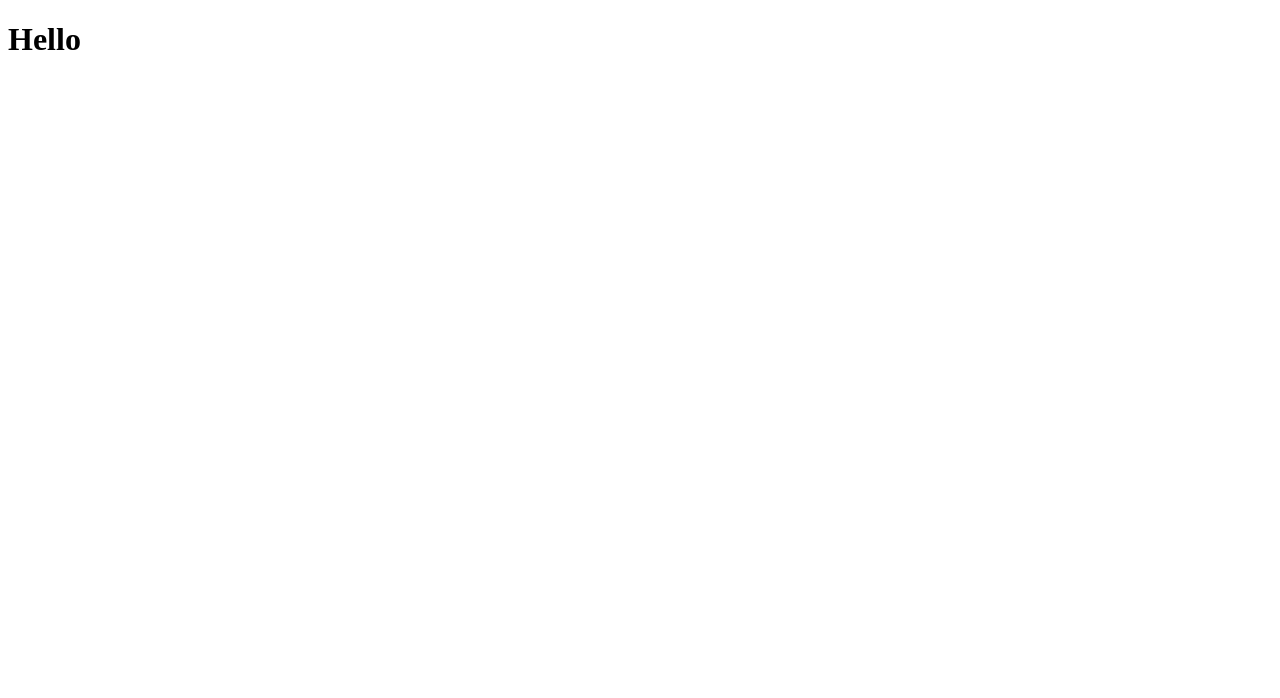
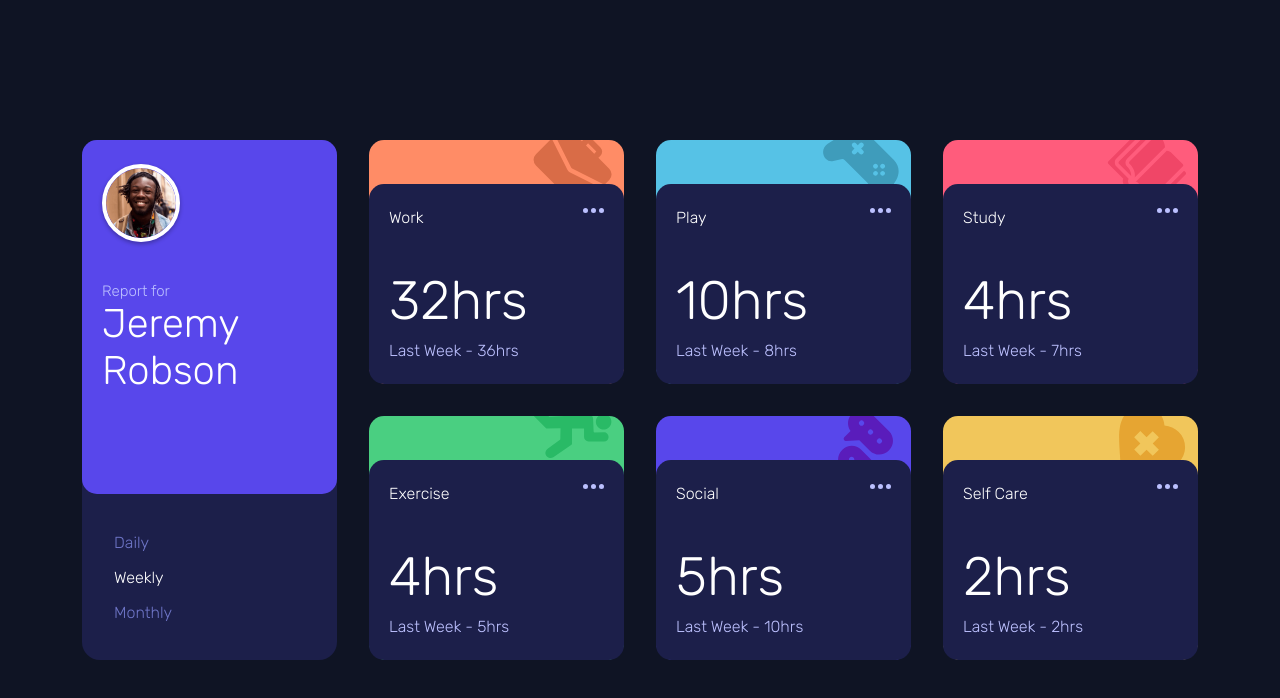
Before and after one commit to DesignAssembly/time-tracking, a website: page index.html in a window 1280 px wide. Drawn offline with Linux system fonts and the light colour scheme.

Commit message:
Full build

```diff
--- /dev/null
+++ b/data.json
@@ -0,0 +1,104 @@
+[
+  {
+    "title": "Work",
+    "timeframes": {
+      "daily": {
+        "current": 5,
+        "previous": 7
+      },
+      "weekly": {
+        "current": 32,
+        "previous": 36
+      },
+      "monthly": {
+        "current": 103,
+        "previous": 128
+      }
+    }
+  },
+  {
+    "title": "Play",
+    "timeframes": {
+      "daily": {
+        "current": 1,
+        "previous": 2
+      },
+      "weekly": {
+        "current": 10,
+        "previous": 8
+      },
+      "monthly": {
+        "current": 23,
+        "previous": 29
+      }
+    }
+  },
+  {
+    "title": "Study",
+    "timeframes": {
+      "daily": {
+        "current": 0,
+        "previous": 1
+      },
+      "weekly": {
+        "current": 4,
+        "previous": 7
+      },
+      "monthly": {
+        "current": 13,
+        "previous": 19
+      }
+    }
+  },
+  {
+    "title": "Exercise",
+    "timeframes": {
+      "daily": {
+        "current": 1,
+        "previous": 1
+      },
+      "weekly": {
+        "current": 4,
+        "previous": 5
+      },
+      "monthly": {
+        "current": 11,
+        "previous": 18
+      }
+    }
+  },
+  {
+    "title": "Social",
+    "timeframes": {
+      "daily": {
+        "current": 1,
+        "previous": 3
+      },
+      "weekly": {
+        "current": 5,
+        "previous": 10
+      },
+      "monthly": {
+        "current": 21,
+        "previous": 23
+      }
+    }
+  },
+  {
+    "title": "Self Care",
+    "timeframes": {
+      "daily": {
+        "current": 0,
+        "previous": 1
+      },
+      "weekly": {
+        "current": 2,
+        "previous": 2
+      },
+      "monthly": {
+        "current": 7,
+        "previous": 11
+      }
+    }
+  }
+]
--- a/index.html
+++ b/index.html
@@ -4,8 +4,100 @@
     <meta charset="UTF-8">
     <meta name="viewport" content="width=device-width, initial-scale=1.0">
     <title>Time Tracking</title>
+    <link rel="stylesheet" href="style.css">
 </head>
 <body>
-    <h1>Hello</h1>
+
+    <main class="grid">
+
+        <div class="card profile">
+            <div class="card__info">
+                <img src="/images/image-jeremy.png" alt="">
+                <h1><span>Report for</span>Jeremy Robson</h1>
+            </div>
+
+            <div id="timeframe" role="list" class="buttons">
+                <button id="daily">Daily</button>
+                <button id="weekly">Weekly</button>
+                <button id="monthly">Monthly</button>
+            </div>
+        </div>
+        <div class="card active" data-activity="work">
+            <div class="card__info">
+                <div class="flex space-between">
+                    <h2>Work</h2>
+                    <img src="/images/icon-ellipsis.svg" alt="">
+                </div>
+                <div class="time">
+                    <span class="time-label--current"> 5hrs</span>
+                    <span class="time-label--previous">Previous - 7hrs</span>
+                </div>
+            </div>
+        </div>
+        <div class="card" data-activity="play">
+            <div class="card__info">
+                <div class="flex space-between">
+                    <h2>Play</h2>
+                    <img src="/images/icon-ellipsis.svg" alt="">
+                </div>
+                <div class="time">
+                    <span class="time-label--current"> 5hrs</span>
+                    <span class="time-label--previous">Previous - 7hrs</span>
+                </div>
+            </div>
+        </div>
+        <div class="card" data-activity="study">
+            <div class="card__info">
+                <div class="flex space-between">
+                    <h2>Study</h2>
+                    <img src="/images/icon-ellipsis.svg" alt="">
+                </div>
+                <div class="time">
+                    <span class="time-label--current"> 5hrs</span>
+                    <span class="time-label--previous">Previous - 7hrs</span>
+                </div>
+            </div>
+        </div>
+        <div class="card" data-activity="exercise">
+            <div class="card__info">
+                <div class="flex space-between">
+                    <h2>Exercise</h2>
+                    <img src="/images/icon-ellipsis.svg" alt="">
+                </div>
+                <div class="time">
+                    <span class="time-label--current"> 5hrs</span>
+                    <span class="time-label--previous">Previous - 7hrs</span>
+                </div>
+            </div>
+        </div>
+        <div class="card" data-activity="social">
+            <div class="card__info">
+                <div class="flex space-between">
+                    <h2>Social</h2>
+                    <img src="/images/icon-ellipsis.svg" alt="">
+                </div>
+                <div class="time">
+                    <span class="time-label--current"> 5hrs</span>
+                    <span class="time-label--previous">Previous - 7hrs</span>
+                </div>
+            </div>
+        </div>
+        <div class="card" data-activity="selfcare">
+            <div class="card__info">
+                <div class="flex space-between">
+                    <h2>Self Care</h2>
+                    <img src="/images/icon-ellipsis.svg" alt="">
+                </div>
+                <div class="time">
+                    <span class="time-label--current"> 5hrs</span>
+                    <span class="time-label--previous">Previous - 7hrs</span>
+                </div>
+            </div>
+        </div>
+
+
+    </main>
+
+<script src="script.js"></script>
 </body>
 </html>
--- /dev/null
+++ b/script.js
@@ -0,0 +1,75 @@
+document.addEventListener("DOMContentLoaded", () => {
+    const buttons = {
+      daily: document.getElementById("daily"),
+      weekly: document.getElementById("weekly"),
+      monthly: document.getElementById("monthly"),
+    };
+
+    console.log(buttons)
+
+    class TimeCard {
+      constructor(el) {
+        this.activity = el.dataset.activity;
+        this.currentEl = el.querySelector(".time-label--current");
+        this.previousEl = el.querySelector(".time-label--previous");
+      }
+
+      update(data, label) {
+        this.currentEl.textContent = `${data.current}hrs`;
+        this.previousEl.textContent = `${label} - ${data.previous}hrs`;
+      }
+    }
+
+    const cards = {};
+    console.log(cards);
+    document.querySelectorAll(".card").forEach((el) => {
+        const activityRaw = el.dataset.activity;
+        if (!activityRaw) return; // 🛑 Skip if not a time tracking card
+
+        const activity = activityRaw.toLowerCase().replace(/\s+/g, "");
+        cards[activity] = new TimeCard(el);
+      });
+
+    let timedata = [];
+
+    async function fetchData() {
+      try {
+        const response = await fetch("data.json");
+
+        if (!response.ok) throw new Error(`Error: ${response.status}`);
+        timedata = await response.json();
+        console.log(response)
+        updateDashboard("weekly");
+      } catch (err) {
+        console.error("Fetch failed:", err);
+      }
+    }
+
+    function updateDashboard(timeframe) {
+        console.log(timedata);
+      if (!timedata.length) return;
+
+      Object.values(buttons).forEach((btn) => btn.classList.remove("active"));
+      buttons[timeframe].classList.add("active");
+
+      const label =
+        timeframe === "daily"
+          ? "Yesterday"
+          : timeframe === "weekly"
+          ? "Last Week"
+          : "Last Month";
+
+      timedata.forEach((entry) => {
+        const key = entry.title.toLowerCase().replace(/\s+/g, "");
+        if (cards[key]) {
+          cards[key].update(entry.timeframes[timeframe], label);
+        }
+      });
+    }
+
+    Object.entries(buttons).forEach(([key, btn]) =>
+      btn.addEventListener("click", () => updateDashboard(key))
+    );
+
+    fetchData();
+  });
--- /dev/null
+++ b/style.css
@@ -0,0 +1,345 @@
+@import url('https://fonts.googleapis.com/css2?family=Rubik:ital,wght@0,300..900;1,300..900&display=swap');
+:root {
+
+    /* Color Variables - Primitives */
+
+    --color-white: hsl(0, 100%, 100%);
+    --color-black: hsl(0, 0%, 0%);
+
+    --color-navy-950: hsl(226, 43%, 10%);
+    --color-navy-900: hsl(235, 46%, 20%);
+    --color-navy-800: hsl(235, 41%, 34%);
+    --color-navy-200: hsl(236, 100%, 87%);
+
+    --color-orange-200: hsl(15, 100%, 70%);
+
+    --color-purple-700: hsl(264, 64%, 52%);
+    --color-purple-600: hsl(246, 80%, 60%);
+    --color-purple-500: hsl(235, 45%, 61%);
+
+    --color-blue-300:   hsl(195, 74%, 62%);
+    --color-pink-400:   hsl(348, 100%, 68%);
+    --color-green-400:  hsl(145, 58%, 55%);
+    --color-yellow-300: hsl(43, 84%, 65%);
+    --color-grey-200:   hsl(0, 0%, 85%);
+
+    /* Typography Variables - Primitives */
+
+    --text-preset-1-fs: 3.375rem;
+    --text-preset-1-fw: 300;
+    --text-preset-1-lh: 66px;
+    --text-preset-1-ls: 0;
+
+    --text-preset-2-fs: 2.5rem;
+    --text-preset-2-fw: 300;
+    --text-preset-2-lh: 47px;
+    --text-preset-2-ls: 0;
+
+    --text-preset-3-fs: 2rem;
+    --text-preset-3-fw: 300;
+    --text-preset-3-lh: 38px;
+    --text-preset-3-ls: 0;
+
+    --text-preset-4-fs: 1.5rem;
+    --text-preset-4-fw: 300;
+    --text-preset-4-lh: 28px;
+    --text-preset-4-ls: 0;
+
+    --text-preset-5-fs: 1.125rem;
+    --text-preset-5-fw-r: 400;
+    --text-preset-5-fw-m: 600;
+    --text-preset-5-lh: 21px;
+    --text-preset-5-ls: 0;
+
+    --text-preset-6-fs: 0.9375rem;
+    --text-preset-6-fw: 400;
+    --text-preset-6-lh: 18px;
+    --text-preset-6-ls: 0;
+
+    /* Typography Variables - Semantic */
+
+    --font-family: "Rubik", sans-serif;
+    --typography-base-font-size:   var(--text-preset-5-fs);
+    --typography-base-line-height: var(--text-preset-5-lh);
+    --typography-base-font-weight: var(--text-preset-5-fw-r);
+
+    /* Color Variables - Semantic */
+
+    --color-surface-base-dark:  var(--color-navy-950);
+    --color-surface-base-mild:  var(--color-navy-900);
+    --color-surface-base-light: var(--color-navy-800);
+
+    --color-surface-callout-blue:   var(--color-blue-300);
+    --color-surface-callout-pink:   var(--color-pink-400);
+    --color-surface-callout-orange: var(--color-orange-200);
+    --color-surface-callout-green:  var(--color-green-400);
+    --color-surface-callout-purple: var(--color-purple-600);
+    --color-surface-callout-yellow: var(--color-yellow-300);
+
+    /* Spacing Variables - Semantic */
+
+    --space-8 : .5rem;
+    --space-16 : 1rem;
+    --space-24 : 1.5rem;
+    --space-32 : 2rem;
+
+    --border-radius: 15px;
+
+}
+
+/* Resets */
+
+*, *::before, *:after {
+    box-sizing: border-box;
+}
+
+* {
+    margin: 0;
+    padding: 0;
+    font: inherit;
+}
+
+html {
+    color-scheme: dark light;
+}
+
+body {
+    min-height: 100dvh;
+}
+
+img, picture, svg, video {
+    display: block;
+    max-width: 100%;
+    height: fit-content;
+}
+
+h1, h2, h3, h4, h5 {
+    text-wrap: balance;
+}
+
+ul[role='list'] {
+    list-style: none;
+}
+
+/* Custom Styles */
+
+body {
+    background-color: var(--color-navy-950);
+    color: var(--color-white);
+    font-family: var(--font-family);
+    font-weight: 100;
+    display: grid;
+    place-content: center;
+}
+
+.flex {
+    display: flex;
+}
+
+.space-between {
+    justify-content: space-between;
+}
+
+.grid {
+    display: grid;
+    grid-auto-flow: row;
+    grid-template-rows: 203px;
+    grid-auto-rows: 166px;
+    padding-inline: var(--space-24);
+    place-self: center;
+    gap: var(--space-24);
+    width: 100%;
+
+    @media screen {
+
+    }
+
+    @media (min-width:768px) {
+        max-width: calc(38.25rem + (var(--space-24) * 2));
+        grid-template-columns: repeat(3, 188px);
+        grid-template-rows: repeat(3,  213px);
+
+        .profile {
+            grid-column: span 3;
+        }
+    }
+
+    @media (min-width:1024px) {
+       grid-template-columns: repeat(4, 1fr);
+       grid-template-rows: repeat(2,  244px);
+       max-width: calc(69.75rem + (var(--space-24) * 2));
+       gap: var(--space-32);
+
+       .profile {
+        grid-column: span 1;
+        grid-row: span 2;
+       }
+    }
+}
+
+/* Card Item */
+
+.card {
+    background-color: var(--color-surface-callout-pink);
+    border-radius: var(--border-radius);
+    border-bottom-right-radius: 18px;
+    border-bottom-left-radius: 18px;
+
+    display: flex;
+    flex-direction: column;
+    justify-content: flex-end;
+
+    background-position: top -12px right 12px;
+    background-repeat: no-repeat;
+
+    &:hover .card__info {
+        background-color: var(--color-surface-base-light);
+        height: 100%;
+    }
+}
+
+.card[data-activity="work"] { background-color: var(--color-surface-callout-orange); background-image: url('/images/icon-work.svg')}
+.card[data-activity="play"] { background-color: var(--color-surface-callout-blue); background-image: url('/images/icon-play.svg'); }
+.card[data-activity="study"] { background-color: var(--color-surface-callout-pink); background-image: url('/images/icon-study.svg'); }
+.card[data-activity="exercise"] { background-color: var(--color-surface-callout-green); background-image: url('/images/icon-exercise.svg'); }
+.card[data-activity="social"] { background-color: var(--color-surface-callout-purple); background-image: url('/images/icon-social.svg'); }
+.card[data-activity="selfcare"] { background-color: var(--color-surface-callout-yellow); background-image: url('/images/icon-self-care.svg'); }
+
+/* Style first car - Profile Card */
+
+.card:first-of-type  {
+    justify-content: flex-start;
+    background-color: var(--color-surface-base-mild);
+
+    .card__info {
+        background-color: var(--color-surface-callout-purple) ;
+        height: auto;
+        flex-direction: row;
+        justify-content: flex-start;
+        gap: var(--space-24);
+        align-items: center;
+
+        @media (min-width:1024px) {
+            flex-direction: column;
+            align-items: flex-start;
+            min-height: 354px;
+            gap: 40px;
+        }
+    }
+}
+
+.card__info {
+    background-color: var(--color-surface-base-mild);
+    border-radius: var(--border-radius);
+    padding-block: 1.5rem;
+    padding-inline: 1.25rem;
+    height: 122px;
+    display: flex;
+    flex-direction: column;
+    justify-content: space-between;
+    transition: all.25s ease-in-out;
+    cursor: pointer;
+
+
+    @media (min-width:768px) {
+        height: 180px;
+        flex-direction: column;
+    }
+
+    @media (min-width:1024px) {
+        height: 200px;
+    }
+}
+
+/* Labels */
+
+.time {
+    display: flex;
+    justify-content: space-between;
+    align-items: center;
+    gap: .5rem;
+
+    @media (min-width: 768px) {
+       flex-direction: column;
+       align-items: flex-start;
+    }
+}
+
+.time-label--current {
+
+    font-size: var(--text-preset-3-fs);
+    display: block;
+
+    @media (min-width: 768px) {
+        font-size: var(--text-preset-1-fs);
+    }
+
+}
+
+.time-label--previous {
+    color: var(--color-navy-200);
+}
+
+/* Profile Card */
+
+.profile img {
+    width: 64px;
+    height: 64px;
+    border: 4px solid var(--color-white);
+    border-radius: 100px;
+    box-shadow: 0 2px 4px rgba(0, 0, 0, .3);
+
+   @media (min-width:1024px) {
+    width: 78px;
+    height: 78px;
+   }
+}
+
+.profile h1 {
+    font-size: var(--text-preset-4-fs);
+    line-height: var(--text-preset-4-lh);
+    span {
+        font-size: var(--text-preset-6-fs);
+        line-height: var(--text-preset-6-lh);
+        display: block;
+        color: var(--color-navy-200);
+    }
+
+    @media (min-width:1024px) {
+        font-size: var(--text-preset-2-fs);
+        line-height: var(--text-preset-2-lh);
+    }
+}
+
+.buttons {
+    display: flex;
+    gap: 1rem;
+    height: 100%;
+
+    @media (min-width:1024px) {
+        flex-direction: column;
+        align-items: flex-start;
+        padding-inline-start: 1rem;
+        justify-content: center;
+        gap: 0;
+    }
+
+    button {
+        flex: 1;
+        background-color: transparent;
+        border: none;
+        padding: .5rem 1rem;
+        display: flex;
+        align-items: center;
+        justify-content: center;
+        color: var(--color-purple-500);
+
+        &.active {
+            color: var(--color-white);
+        }
+
+        @media (min-width:1024px) {
+            flex:none;
+        }
+    }
+}
```
Also changed, not shown: images/favicon-32x32.png (added), images/icon-ellipsis.svg (added), images/icon-exercise.svg (added), images/icon-play.svg (added), images/icon-self-care.svg (added), images/icon-social.svg (added), images/icon-study.svg (added), images/icon-work.svg (added), images/image-jeremy.png (added).
